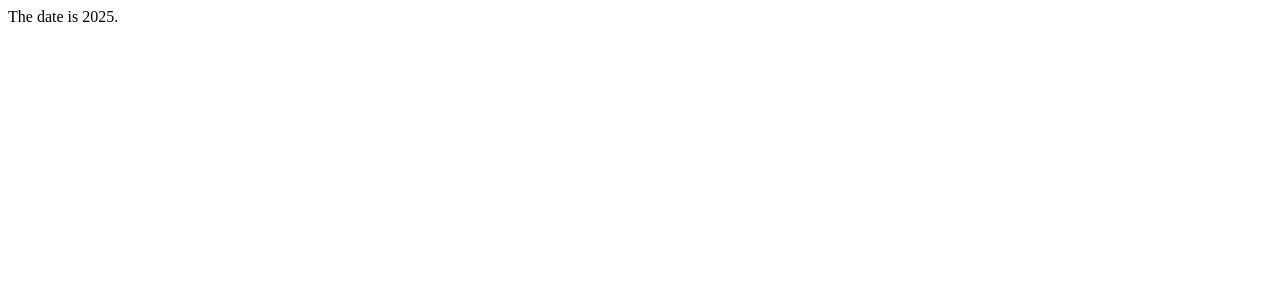
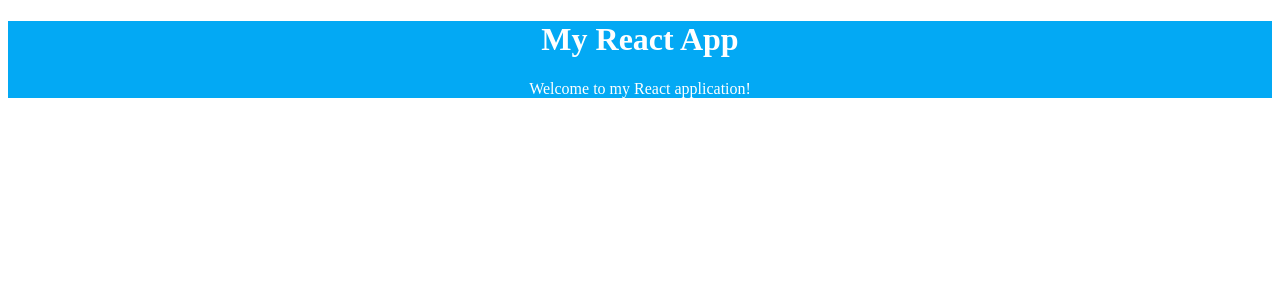
Before and after one commit to neu-msinha/React19-Practice, a React (Vite) app in the folder basic/: page / in a window 1280 px wide. Shown: the top 300 px of the page. Built offline with nearby package versions, Linux system fonts and the light colour scheme.

Commit message:
Styling using objects

```diff
--- a/basic/src/components/header.jsx
+++ b/basic/src/components/header.jsx
@@ -1,15 +1,23 @@
 
-const getTheYear = () => {
-    const newDate = new Date();
-    return newDate.getFullYear()
+let styles = {
+    header: {
+        background: '#03a9f4',
+
+    },
+    logo: {
+        color: '#fff',
+        fontFamily: 'Anton',
+        textAlign: 'center'
+    }
 }
 
-// Can use inline return statement or call a function in line 10.
-
-const Header = () => (
-    <div>
-        The date is {getTheYear()}.
-    </div>
-)
+const Header = () => {
+   return (
+    <header style={styles.header}>
+        <h1 style={styles.logo}>My React App</h1>
+        <p style={{ color: '#fff', textAlign: 'center' }}>Welcome to my React application!</p>
+    </header>
+   )
+}
 
 export default Header;
```
